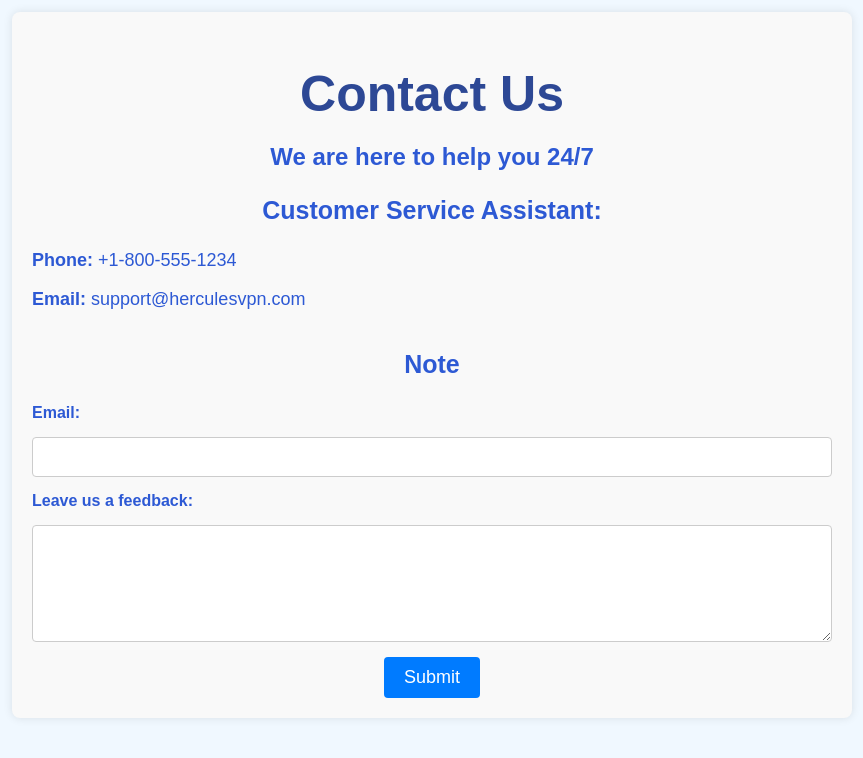
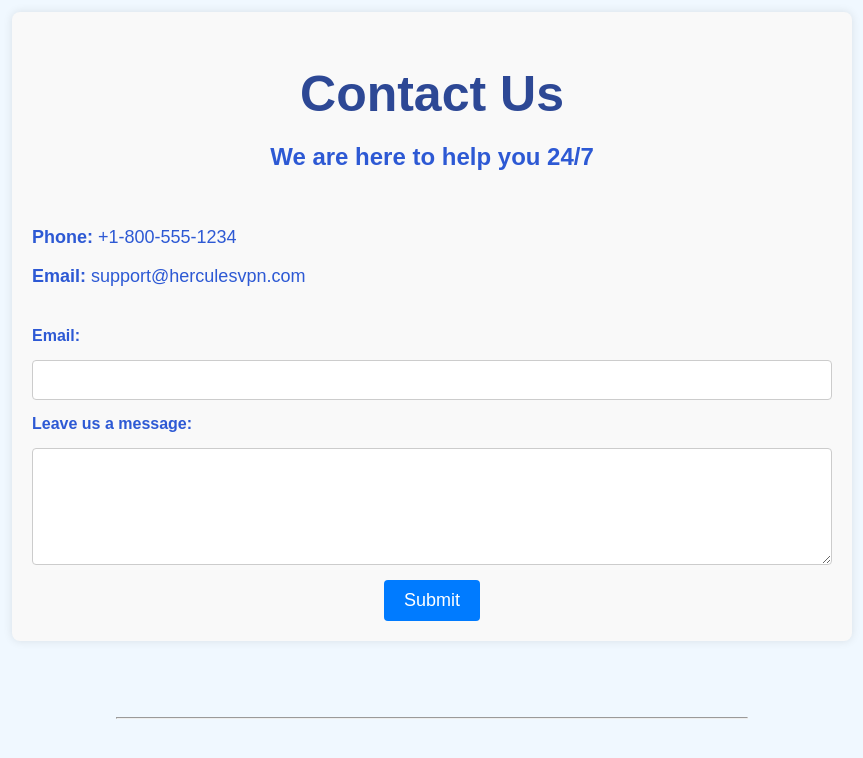
Before and after one commit to ImChrisH/Project4, a Flask app: page /contact in a window 1280 px wide. Shown: the part 192-950 px from the top of the page, without its empty margins (208-1071 px from the left). Run offline with Flask 3, Linux system fonts and the light colour scheme.

Commit message:
Update contact.html

```diff
--- a/templates/contact.html
+++ b/templates/contact.html
@@ -39,14 +39,14 @@
 
     <div class="contact-container">
         <h1>Contact Us</h1>
-        <h2>We are here to help you 24/7</h2>
+        <h2>We are here to help you 24/7</h2><br>
         <div class="contact-info">
-            <h3>Customer Service Assistant:</h3>
+<!--             <h3>Customer Service Assistant:</h3> -->
             <p><strong>Phone:</strong> +1-800-555-1234</p>
             <p><strong>Email:</strong> support@herculesvpn.com</p>
         </div>
         <div class="contact-form">
-            <h3>Note</h3>
+<!--             <h3>Note</h3> -->
             <form id="contactForm">
                 <!-- <label for="name">Name:</label>
                 <input type="text" id="name" name="name" required> -->
@@ -54,7 +54,7 @@
                 <label for="email">Email:</label>
                 <input type="email" id="email" name="email" required>
 
-                <label for="instructions">Leave us a feedback:</label>
+                <label for="instructions">Leave us a message:</label>
                 <textarea id="instructions" name="instructions" rows="5" required></textarea>
 
                 <button type="submit">Submit</button>
```
